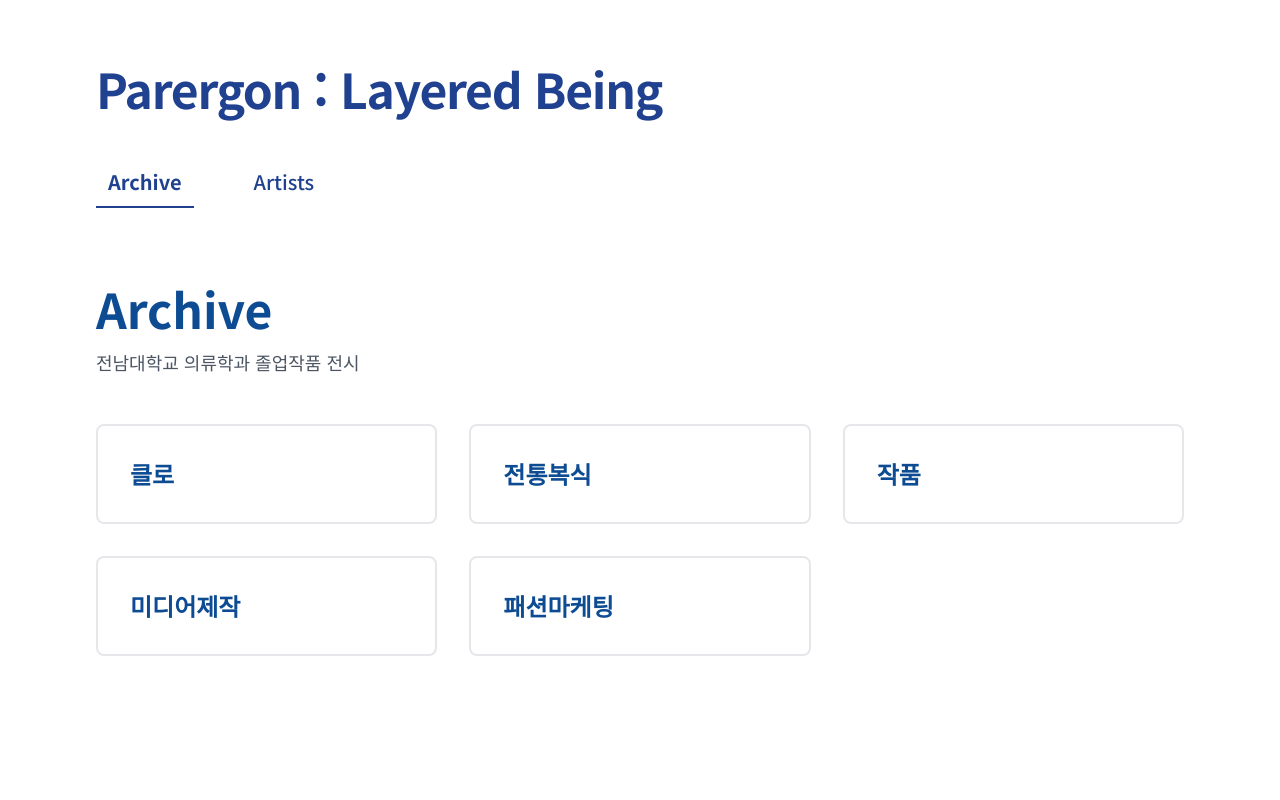
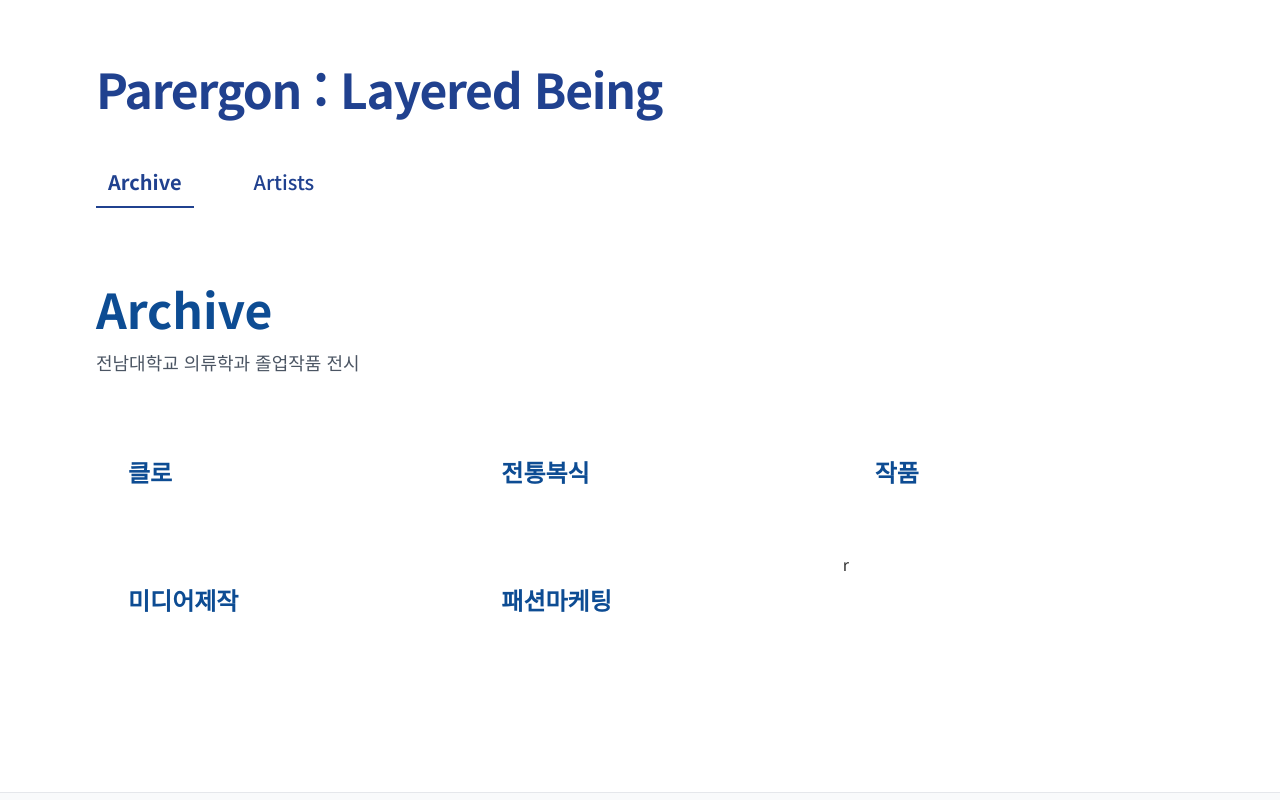
Before and after one commit to Superkid0714/CNU-Clothing-Department-Graduation-Work, a React (Vite) app in the folder cnu-clothing/: page /archive in a window 1280 px wide. Shown: the top 800 px of the page. Built offline with nearby package versions, Linux system fonts and the light colour scheme.

Commit message:
♻️ refactor : 아카이브 페이지 효과 테두리 제거

```diff
--- a/cnu-clothing/src/pages/ArchivePage.jsx
+++ b/cnu-clothing/src/pages/ArchivePage.jsx
@@ -50,7 +50,7 @@ const ArchivePage = () => {
           <div className="grid grid-cols-1 md:grid-cols-2 lg:grid-cols-3 gap-8">
             {categories.map((category, index) => (
               <Link key={index} to={category.path} className="block group">
-                <div className="relative overflow-hidden rounded-lg bg-white border-2 border-gray-200 hover:border-blue-800 transition-all duration-300 transform hover:-translate-y-2 hover:shadow-xl">
+                <div className="relative overflow-hidden rounded-lg bg-white hover:bg-gray-50 transition-all duration-300 transform hover:-translate-y-2 hover:shadow-xl">
                   {/* 컨텐츠 */}
                   <div className="p-4 md:p-8">
                     <h3 className="text-lg md:text-2xl font-bold text-blue-800 group-hover:text-blue-600 transition-colors duration-300">
@@ -60,6 +60,7 @@ const ArchivePage = () => {
                 </div>
               </Link>
             ))}
+            r
           </div>
         </div>
       </div>
```
